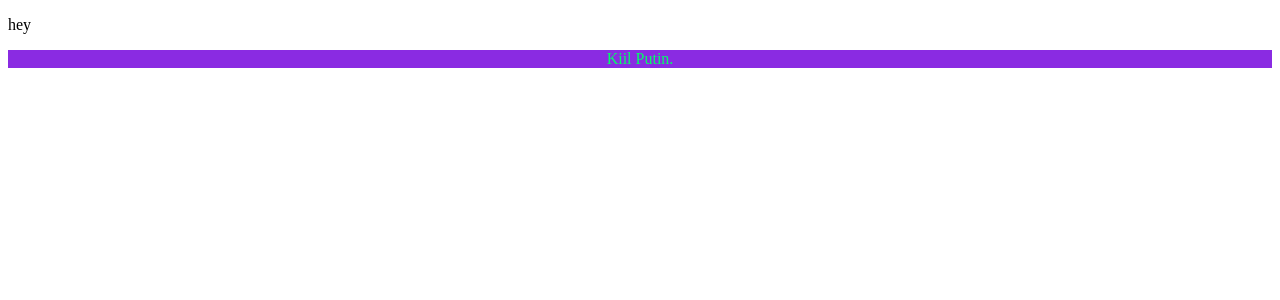
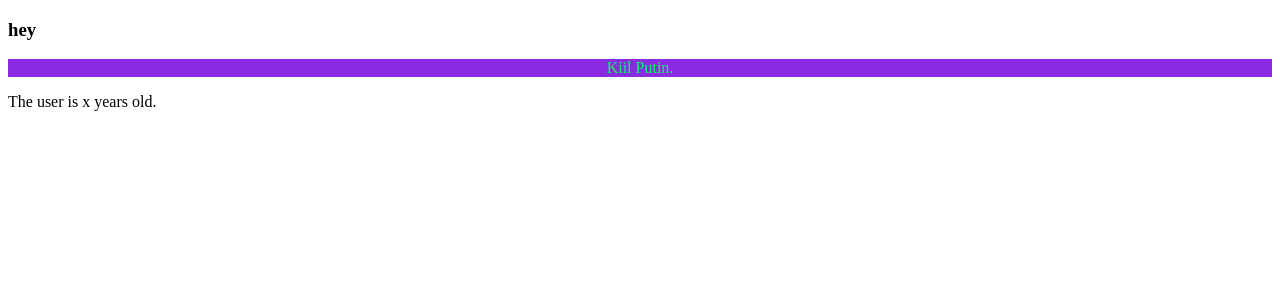
Before and after one commit to DrInnovatio/VueComponentsPractice, a Vue app: page / in a window 1280 px wide. Shown: the top 300 px of the page. Built offline with nearby package versions, Linux system fonts and the light colour scheme.

Commit message:
added User.vue.

```diff
--- a/src/App.vue
+++ b/src/App.vue
@@ -1,15 +1,19 @@
 <template>
-  <p>hey</p>
+  <h3>hey</h3>
   <greeting></greeting>
+  <user></user>
 </template>
 
 <script>
 
 import Greeting from "./components/Greeting.vue"
+import User from "./components/User.vue"
+
   export default {
     name: "App",
     components: {
       Greeting,
+      User,
     }
   }
 </script>
--- /dev/null
+++ b/src/components/User.vue
@@ -0,0 +1,14 @@
+<template>
+  <p>The user is x years old.</p>
+</template>
+
+<script>
+export default {
+  // eslint-disable-next-line vue/multi-word-component-names
+  name: "User"
+}
+</script>
+
+<style>
+
+</style>
```
